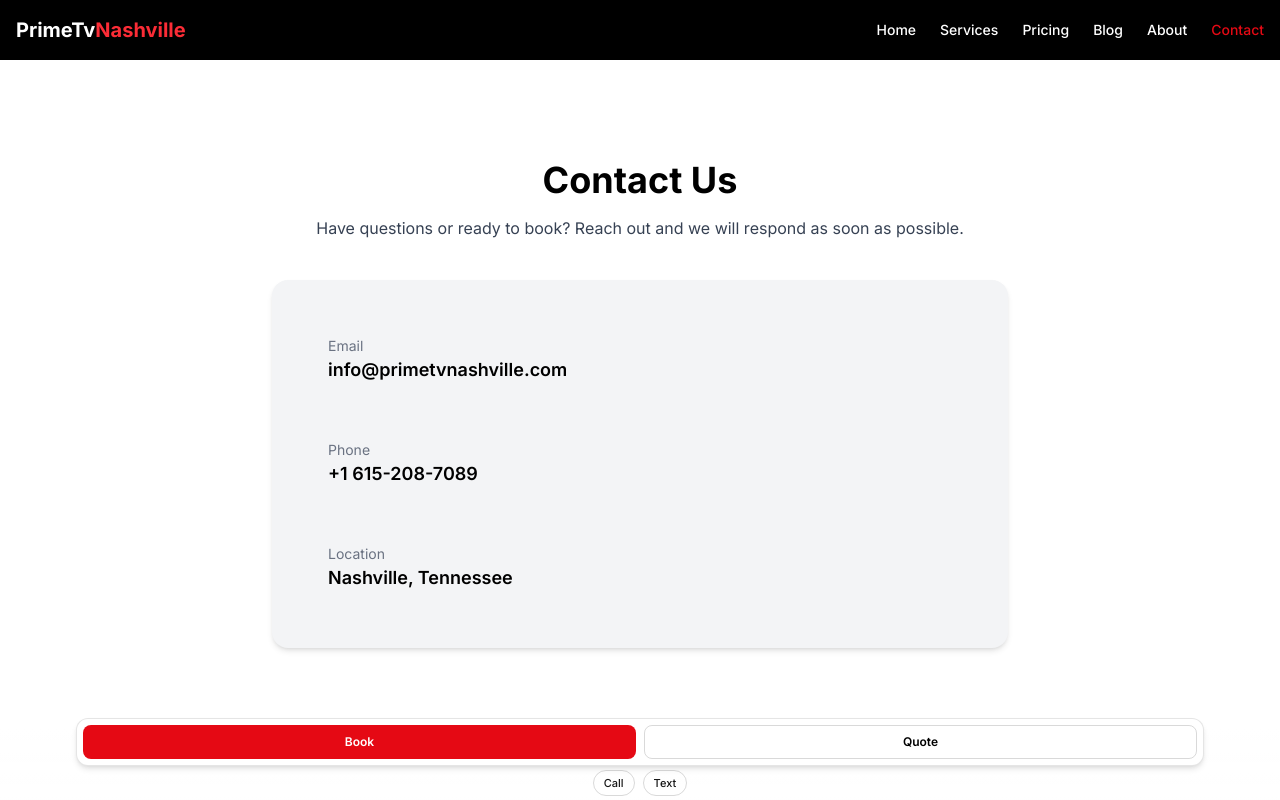
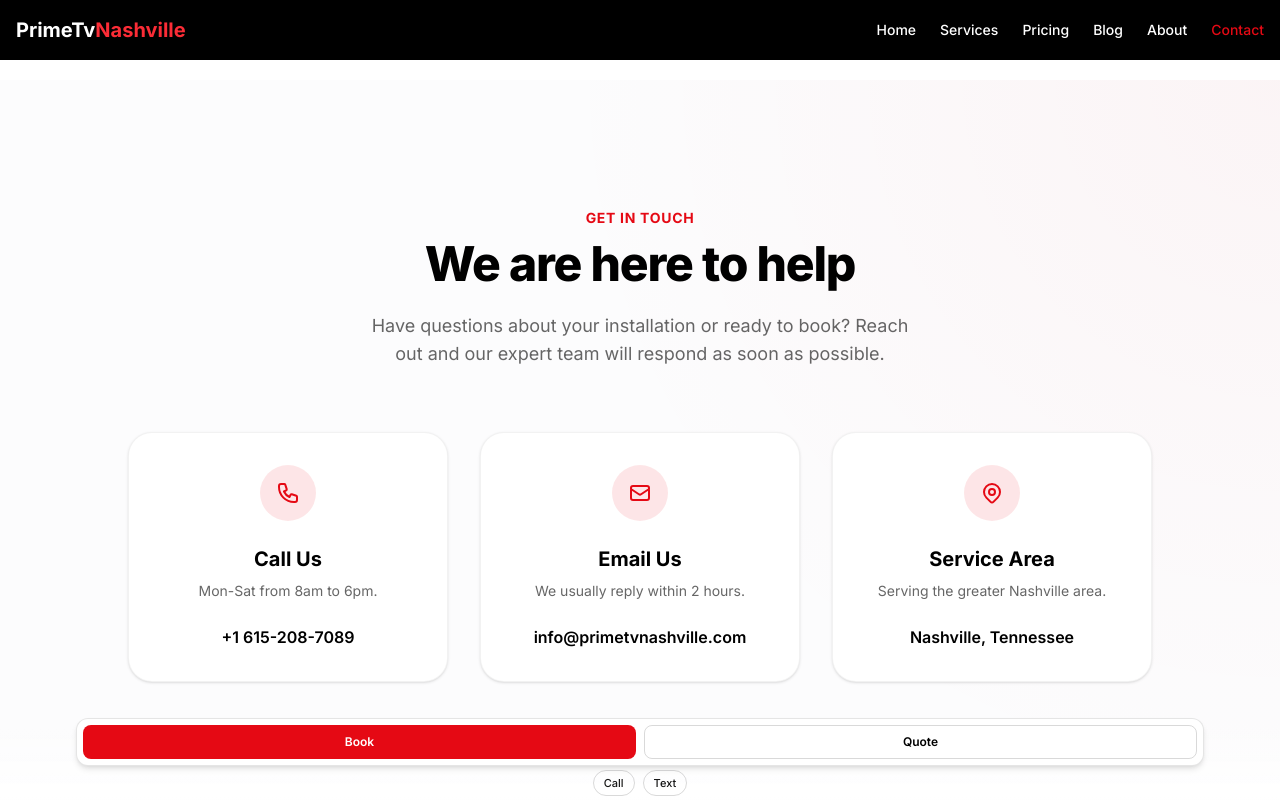
Before and after one commit to messorid/primetv, a Next.js app: page /contact in a window 1280 px wide. Shown: the top 800 px of the page. Built offline with nearby package versions, Linux system fonts and the light colour scheme.

Commit message:
actualizacion de contact

```diff
--- /dev/null
+++ b/src/app/contact/ContactUI.jsx
@@ -0,0 +1,105 @@
+"use client"
+
+import { motion } from "framer-motion"
+
+export default function ContactUI() {
+  const contactMethods = [
+    {
+      title: "Call Us",
+      description: "Mon-Sat from 8am to 6pm.",
+      value: "+1 615-208-7089",
+      href: "tel:+16152087089",
+      icon: (
+        <svg className="size-6" fill="none" viewBox="0 0 24 24" stroke="currentColor" strokeWidth="2">
+          <path strokeLinecap="round" strokeLinejoin="round" d="M3 5a2 2 0 012-2h3.28a1 1 0 01.948.684l1.498 4.493a1 1 0 01-.502 1.21l-2.257 1.13a11.042 11.042 0 005.516 5.516l1.13-2.257a1 1 0 011.21-.502l4.493 1.498a1 1 0 01.684.949V19a2 2 0 01-2 2h-1C9.716 21 3 14.284 3 6V5z" />
+        </svg>
+      )
+    },
+    {
+      title: "Email Us",
+      description: "We usually reply within 2 hours.",
+      value: "info@primetvnashville.com",
+      href: "mailto:info@primetvnashville.com",
+      icon: (
+        <svg className="size-6" fill="none" viewBox="0 0 24 24" stroke="currentColor" strokeWidth="2">
+          <path strokeLinecap="round" strokeLinejoin="round" d="M3 8l7.89 5.26a2 2 0 002.22 0L21 8M5 19h14a2 2 0 002-2V7a2 2 0 00-2-2H5a2 2 0 00-2 2v10a2 2 0 002 2z" />
+        </svg>
+      )
+    },
+    {
+      title: "Service Area",
+      description: "Serving the greater Nashville area.",
+      value: "Nashville, Tennessee",
+      href: "#", // Puede enlazar a Google Maps
+      icon: (
+        <svg className="size-6" fill="none" viewBox="0 0 24 24" stroke="currentColor" strokeWidth="2">
+          <path strokeLinecap="round" strokeLinejoin="round" d="M17.657 16.657L13.414 20.9a1.998 1.998 0 01-2.827 0l-4.244-4.243a8 8 0 1111.314 0z" />
+          <path strokeLinecap="round" strokeLinejoin="round" d="M15 11a3 3 0 11-6 0 3 3 0 016 0z" />
+        </svg>
+      )
+    }
+  ]
+
+  return (
+    <section className="relative w-full overflow-hidden px-5 py-20 md:py-32 flex justify-center items-center">
+
+      {/* Background Elements */}
+      <div className="absolute inset-0 bg-[radial-gradient(circle_at_top_right,rgba(229,9,20,0.03),transparent_50%)] pointer-events-none" />
+
+      <div className="relative z-10 w-full max-w-5xl mx-auto">
+
+        {/* Header Text */}
+        <motion.div
+          initial={{ opacity: 0, y: 20 }}
+          animate={{ opacity: 1, y: 0 }}
+          transition={{ duration: 0.5 }}
+          className="text-center max-w-2xl mx-auto mb-16"
+        >
+          <span className="text-[#E50914] font-bold tracking-wider uppercase text-sm mb-3 block">
+            Get in Touch
+          </span>
+          <h1 className="text-4xl md:text-5xl font-extrabold text-black mb-6 text-balance tracking-tight">
+            We are here to help
+          </h1>
+          <p className="text-lg text-black/60 text-balance">
+            Have questions about your installation or ready to book? Reach out and our expert team will respond as soon as possible.
+          </p>
+        </motion.div>
+
+        {/* Contact Cards Grid */}
+        <div className="grid grid-cols-1 md:grid-cols-3 gap-6 md:gap-8">
+          {contactMethods.map((method, index) => (
+            <motion.div
+              key={method.title}
+              initial={{ opacity: 0, y: 20 }}
+              animate={{ opacity: 1, y: 0 }}
+              transition={{ duration: 0.5, delay: index * 0.15 }}
+            >
+              <a
+                href={method.href}
+                className="group flex flex-col items-center text-center p-8 bg-white rounded-3xl border border-black/5 shadow-sm hover:shadow-xl hover:-translate-y-1 transition-all duration-300 h-full"
+              >
+                <div className="size-14 rounded-full bg-[#E50914]/10 text-[#E50914] flex items-center justify-center mb-6 group-hover:bg-[#E50914] group-hover:text-white transition-colors duration-300">
+                  {method.icon}
+                </div>
+
+                <h3 className="text-xl font-bold text-black mb-2">
+                  {method.title}
+                </h3>
+
+                <p className="text-sm text-black/60 mb-6">
+                  {method.description}
+                </p>
+
+                <span className="mt-auto font-semibold text-black group-hover:text-[#E50914] transition-colors">
+                  {method.value}
+                </span>
+              </a>
+            </motion.div>
+          ))}
+        </div>
+
+      </div>
+    </section>
+  )
+}
--- a/src/app/contact/page.jsx
+++ b/src/app/contact/page.jsx
@@ -1,56 +1,57 @@
+import ContactUI from "./ContactUI"
+
+// 📝 OPTIMIZACIÓN SEO Y METADATOS
 export const metadata = {
   title: "Contact PrimeTvNashville | Book Your TV Mounting Today",
-    description:
-      "Reach out to PrimeTvNashville for professional TV installation services in Nashville TN. Call us or send a message to schedule your appointment.",
+  description: "Reach out to PrimeTvNashville for professional TV installation services in Nashville TN. Call us, send an email, or schedule your appointment online today.",
+  keywords: ["Contact PrimeTvNashville", "book TV mounting Nashville", "TV installation contact", "Nashville TV installers phone number"],
+  robots: {
+    index: true,
+    follow: true,
+  },
   openGraph: {
-      title: "Contact PrimeTvNashville",
-      description: "Get in touch with our team for expert TV mounting in Nashville",
+    title: "Contact PrimeTvNashville | Expert TV Mounting",
+    description: "Get in touch with our team for expert TV mounting and cable concealment in Nashville, TN.",
     url: "https://primetvnashville.com/contact",
     siteName: "PrimeTvNashville",
     locale: "en_US",
-      type: "website"
+    type: "website",
   },
   alternates: {
-      canonical: "https://primetvnashville.com/contact"
+    canonical: "https://primetvnashville.com/contact",
   }
 }
 
 export default function ContactPage() {
+  // 🗺️ JSON-LD: Define esta página específicamente como una página de contacto
+  const jsonLd = {
+    "@context": "https://schema.org",
+    "@type": "ContactPage",
+    "mainEntity": {
+      "@type": "LocalBusiness",
+      "name": "PrimeTvNashville",
+      "telephone": "+1-615-208-7089",
+      "email": "info@primetvnashville.com",
+      "address": {
+        "@type": "PostalAddress",
+        "addressLocality": "Nashville",
+        "addressRegion": "TN",
+        "addressCountry": "US"
+      }
+    }
+  }
+
   return (
-      <section className="bg-white py-20">
-        <div className="max-w-3xl mx-auto px-4 text-center">
-          <h1 className="text-4xl font-bold text-black mb-4">Contact Us</h1>
-          <p className="text-gray-700 mb-10">
-            Have questions or ready to book? Reach out and we will respond as soon as possible.
-          </p>
+    <>
+      <script
+        type="application/ld+json"
+        dangerouslySetInnerHTML={{ __html: JSON.stringify(jsonLd) }}
+      />
 
-          <div className="bg-gray-100 rounded-2xl shadow-md p-6 md:p-10 space-y-6 text-left">
-            <div className="hover:bg-gray-200 transition rounded-lg p-4">
-              <p className="text-sm text-gray-500">Email</p>
-              <a
-                href="mailto:info@primetvnashville.com"
-                className="text-lg font-semibold text-black hover:text-[#e50914] block"
-              >
-                info@primetvnashville.com
-              </a>
-            </div>
-
-            <div className="hover:bg-gray-200 transition rounded-lg p-4">
-              <p className="text-sm text-gray-500">Phone</p>
-              <a
-                href="tel:+16152087089"
-                className="text-lg font-semibold text-black hover:text-[#e50914] block"
-              >
-                +1 615-208-7089
-              </a>
-            </div>
-
-            <div className="hover:bg-gray-200 transition rounded-lg p-4">
-              <p className="text-sm text-gray-500">Location</p>
-              <p className="text-lg font-semibold text-black">Nashville, Tennessee</p>
-            </div>
-          </div>
-        </div>
-      </section>
+      {/* Contenedor semántico que renderiza la UI del cliente */}
+      <main className="flex min-h-screen flex-col bg-gray-50/50">
+        <ContactUI />
+      </main>
+    </>
   )
 }
```
Lines whose indentation alone changed are shown as unchanged.
